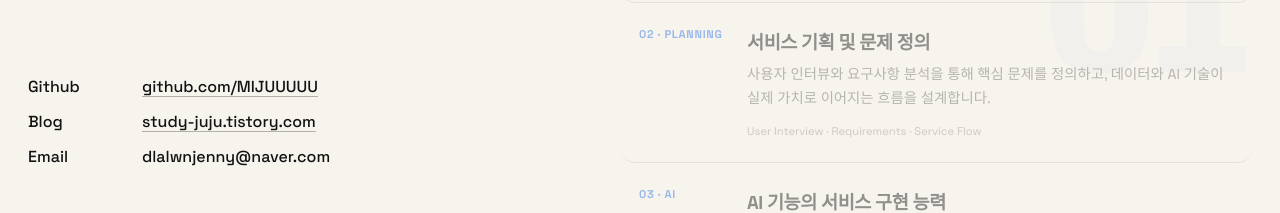
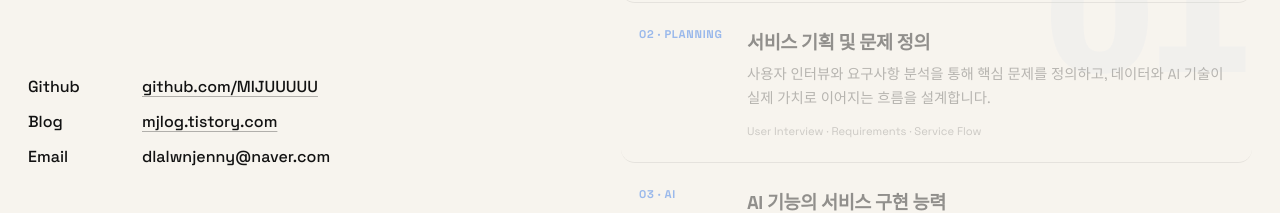
Before and after one commit to MIJUUUUU/portfolio, a React (Vite) app: page / in a window 1280 px wide. Shown: the part 1257-1470 px from the top of the page. Built offline with nearby package versions, Linux system fonts and the light colour scheme; a web font is replaced by a local one.

Commit message:
feat: blog 주소 수정

```diff
--- a/src/App.jsx
+++ b/src/App.jsx
@@ -1387,11 +1387,11 @@ function App() {
                 <dt>Blog</dt>
                 <dd>
                   <a
-                    href="https://study-juju.tistory.com/"
+                    href="https://mjlog.tistory.com/"
                     target="_blank"
                     rel="noreferrer"
                   >
-                    study-juju.tistory.com
+                    mjlog.tistory.com
                   </a>
                 </dd>
               </div>
```
